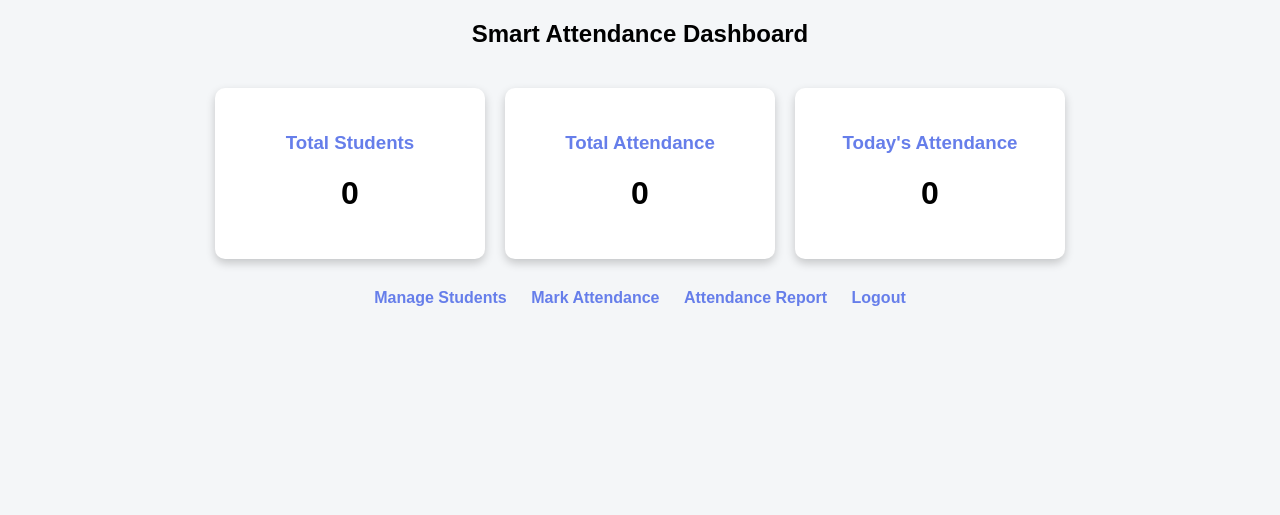
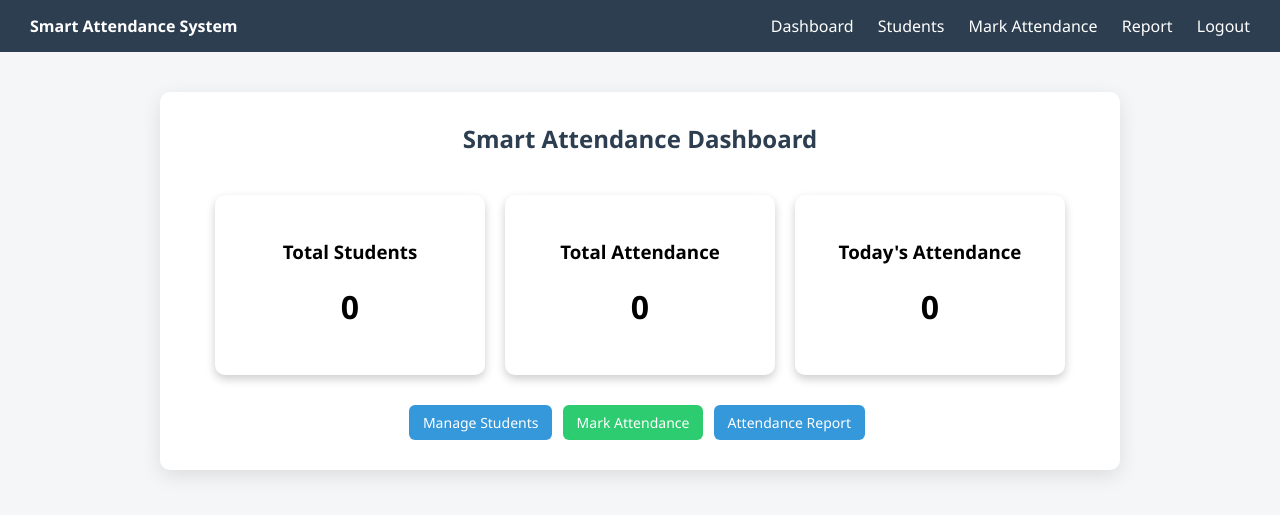
Before and after one commit to vimalunnikrishnan/smart-attendance-system, a Flask app: page / in a window 1280 px wide. Shown: the top 515 px of the page. Run offline with Flask 3, Linux system fonts and the light colour scheme; the visitor is signed in with stand-in values (Sample User, id 1); data that the repository does not hold is empty.

Commit message:
Fixed dashboard routing

```diff
--- a/app/templates/dashboard.html
+++ b/app/templates/dashboard.html
@@ -1,72 +1,50 @@
-<!DOCTYPE html>
-<html>
-<head>
-    <title>Dashboard | Smart Attendance</title>
-    <style>
-        body {
-            font-family: Arial;
-            background: #f4f6f8;
-        }
-        h2 {
-            text-align: center;
-        }
-        .cards {
-            display: flex;
-            justify-content: center;
-            gap: 20px;
-            margin-top: 40px;
-        }
-        .card {
-            background: white;
-            padding: 25px;
-            width: 220px;
-            text-align: center;
-            border-radius: 10px;
-            box-shadow: 0 4px 10px rgba(0,0,0,0.2);
-        }
-        .card h3 {
-            margin-bottom: 10px;
-            color: #667eea;
-        }
-        .links {
-            text-align: center;
-            margin-top: 30px;
-        }
-        .links a {
-            margin: 0 10px;
-            text-decoration: none;
-            color: #667eea;
-            font-weight: bold;
-        }
-    </style>
-</head>
-<body>
+{% extends "base.html" %}
 
-<h2>Smart Attendance Dashboard</h2>
+{% block title %}Dashboard | Smart Attendance{% endblock %}
 
-<div class="cards">
-    <div class="card">
+{% block content %}
+
+<h2 style="text-align:center;">Smart Attendance Dashboard</h2>
+
+<div style="display:flex; justify-content:center; gap:20px; margin-top:40px;">
+
+    <div style="background:white; padding:25px; width:220px; text-align:center;
+                border-radius:10px; box-shadow:0 4px 10px rgba(0,0,0,0.2);">
         <h3>Total Students</h3>
         <h1>{{ total_students }}</h1>
     </div>
 
-    <div class="card">
+    <div style="background:white; padding:25px; width:220px; text-align:center;
+                border-radius:10px; box-shadow:0 4px 10px rgba(0,0,0,0.2);">
         <h3>Total Attendance</h3>
         <h1>{{ total_attendance }}</h1>
     </div>
 
-    <div class="card">
+    <div style="background:white; padding:25px; width:220px; text-align:center;
+                border-radius:10px; box-shadow:0 4px 10px rgba(0,0,0,0.2);">
         <h3>Today's Attendance</h3>
         <h1>{{ today_attendance }}</h1>
     </div>
+
 </div>
 
-<div class="links">
-    <a href="/students">Manage Students</a>
-    <a href="/mark-attendance">Mark Attendance</a>
-    <a href="/attendance-report">Attendance Report</a>
-    <a href="/logout">Logout</a>
+<div style="text-align:center; margin-top:30px;">
+
+    <a class="btn btn-primary"
+       href="{{ url_for('student.view_students') }}">
+        Manage Students
+    </a>
+
+    <a class="btn btn-success"
+       href="{{ url_for('attendance.select_period') }}">
+        Mark Attendance
+    </a>
+
+    <a class="btn btn-primary"
+       href="{{ url_for('attendance.attendance_report') }}">
+        Attendance Report
+    </a>
+
 </div>
 
-</body>
-</html>
+{% endblock %}
```
